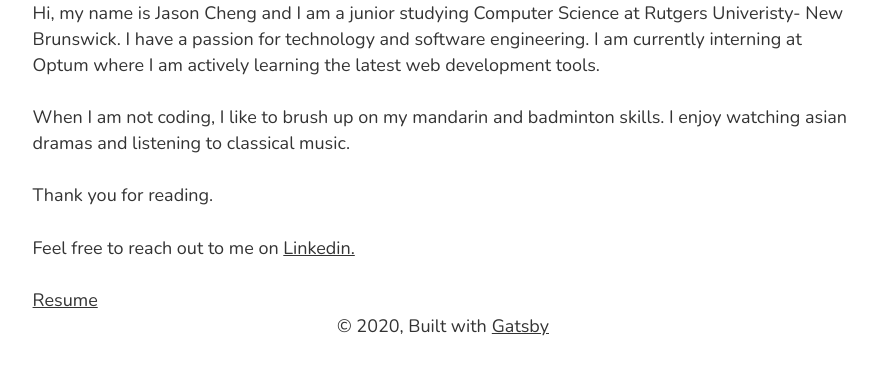
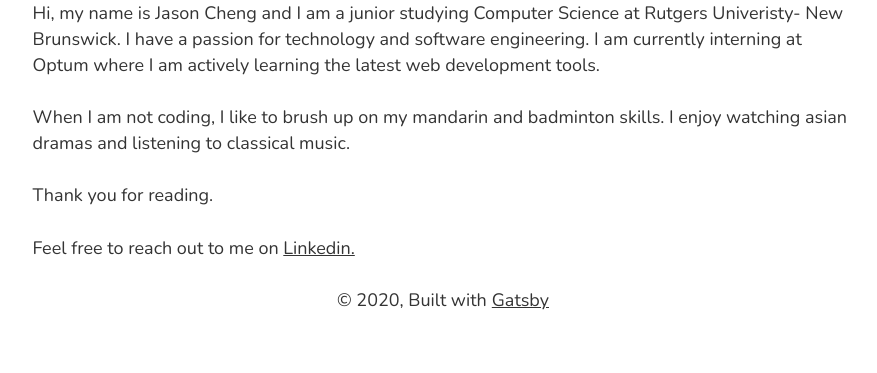
Before and after one commit to JasonCheng1/personal-website, a Gatsby site: page /about in a window 1280 px wide. Shown: the part 159-532 px from the top of the page, without its empty margins (197-1074 px from the left). Built offline with nearby package versions, Linux system fonts and the light colour scheme; Gatsby itself is replaced by a stand-in of ours; a small style sheet from the web is missing.

Commit message:
testing out the auto deploy feature of netlify

```diff
--- a/src/pages/about.js
+++ b/src/pages/about.js
@@ -25,8 +25,6 @@ const PageName = () => (
           Linkedin.
         </a>
       </p>
-
-      <a href={Resume}>Resume</a>
     </>
   </Layout>
 )
```
